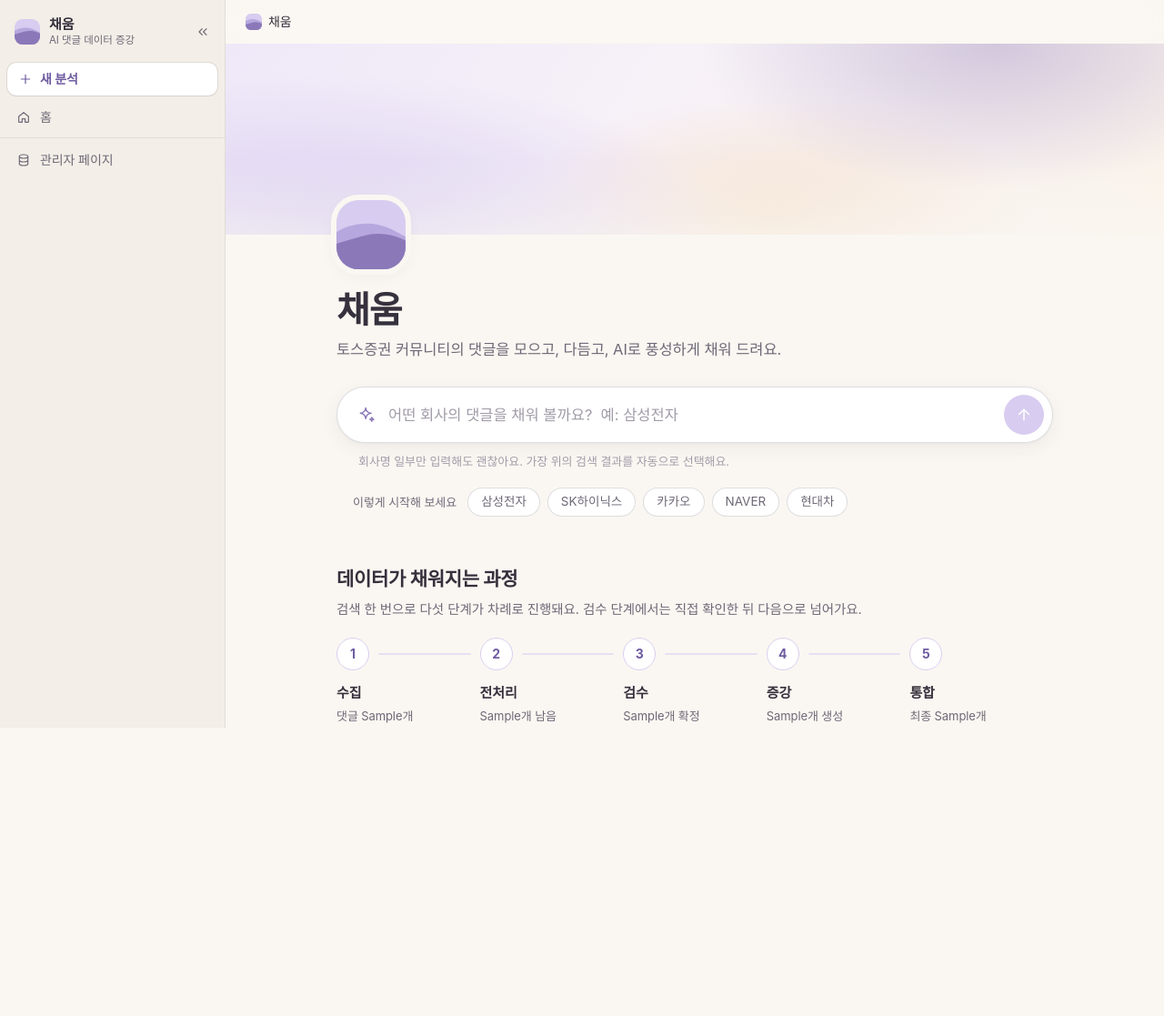
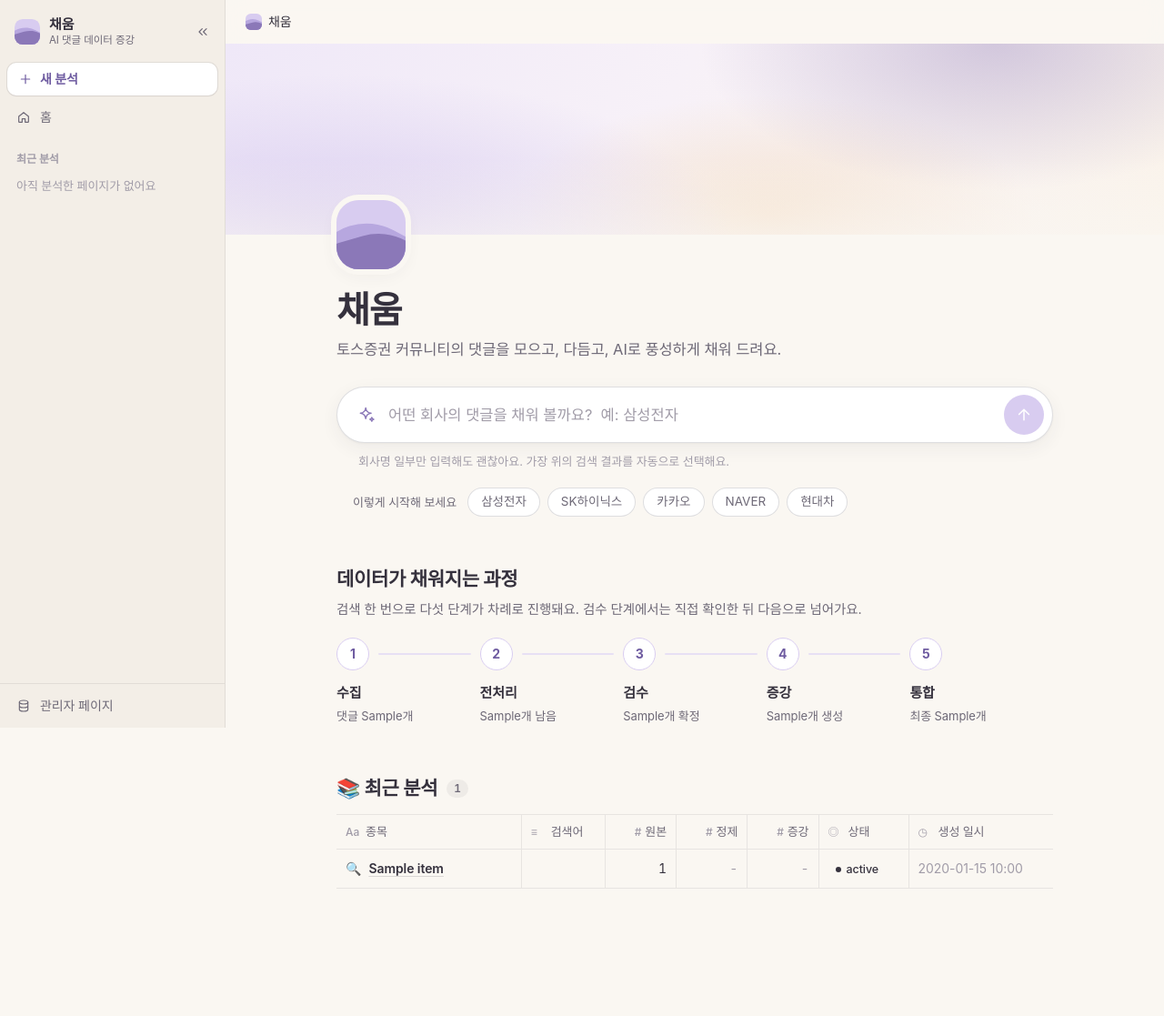
Before and after one commit to JaeYunAn/SSAFY_05-pjt, a Django app: template comments/templates/comments/index.html in a window 1280 px wide. Shown: the whole page at 91% size. Before the commit the page ends 800 px from the top, so only its background shows below. Run offline with Django 5.2, Linux system fonts and the light colour scheme; the template is opened without the code that fills it: most values are stand-ins (such as "Sample title", 1, 10 or a date in 2020); data that the repository does not hold is empty; some web fonts are replaced.

Commit message:
추가 기능: 최근 분석 기록
- 메인 화면에 최근 분석 목록(종목, 검색어, 원본/정제/증강 개수, 상태, 생성 일시) 표시
- 모든 화면의 사이드바에 최근 분석 페이지 목록 표시 (context processor)

Co-Authored-By: Claude Opus 5.5 <noreply@anthropic.com>

```diff
--- /dev/null
+++ b/comments/context_processors.py
@@ -0,0 +1,8 @@
+from .models import CommentAnalysis
+
+
+def sidebar(request):
+    """모든 화면의 사이드바에 최근 분석 페이지 목록을 보여준다."""
+    return {
+        "sidebar_analyses": CommentAnalysis.objects.only("pk", "query", "stock_name", "status", "created_at")[:12],
+    }
--- a/comments/static/comments/style.css
+++ b/comments/static/comments/style.css
@@ -618,6 +618,50 @@ a.crumb:hover { background: var(--hover); }
   animation: pop 0.3s var(--ease) both;
 }
 
+/* 최근 분석 (Notion database) */
+.db-head { display: flex; align-items: center; gap: 10px; margin-bottom: 12px; }
+.db-head .block-title { margin: 0; }
+.table-wrap { overflow-x: auto; border-top: 1px solid var(--line); }
+.db { width: 100%; border-collapse: collapse; font-size: 14px; }
+.db th {
+  padding: 8px 10px;
+  border-bottom: 1px solid var(--line);
+  color: var(--text-2);
+  font-size: 13px;
+  font-weight: 500;
+  text-align: left;
+  white-space: nowrap;
+}
+.db td { padding: 9px 10px; border-bottom: 1px solid var(--line); white-space: nowrap; }
+.db th + th, .db td + td { border-left: 1px solid var(--line); }
+.db .num { text-align: right; font-variant-numeric: tabular-nums; }
+.db tbody tr { transition: background 0.15s; }
+.db tbody tr:hover { background: rgba(53, 49, 61, 0.025); }
+.th-icon { display: inline-block; min-width: 18px; margin-right: 4px; color: var(--text-3); font-size: 12px; }
+.db-title a { display: flex; align-items: center; gap: 8px; font-weight: 600; }
+.db-name { text-decoration: underline; text-decoration-color: var(--line-strong); text-underline-offset: 3px; }
+.db-title a:hover .db-name { text-decoration-color: var(--purple); }
+.open-hint {
+  margin-left: auto;
+  padding: 1px 7px;
+  border: 1px solid var(--line);
+  border-radius: 5px;
+  background: var(--surface);
+  box-shadow: var(--shadow-sm);
+  color: var(--text-2);
+  font-size: 11.5px;
+  font-weight: 600;
+  opacity: 0;
+  transform: translateX(-4px);
+  transition: opacity 0.15s, transform 0.2s var(--ease);
+}
+.db tbody tr:hover .open-hint { opacity: 1; transform: none; }
+
+.empty { padding: 40px 0; text-align: center; border-top: 1px solid var(--line); }
+.empty .mark { margin-bottom: 12px; }
+.empty-title { font-weight: 650; }
+.empty-desc { color: var(--text-2); font-size: 14px; }
+
 /* ==========================================================================
    단계별 데이터 증강 과정 (stepper)
    ========================================================================== */
--- a/comments/templates/comments/base.html
+++ b/comments/templates/comments/base.html
@@ -32,6 +32,21 @@
         {% icon 'home' %}<span>홈</span>
       </a>
     </nav>
+
+    <div class="side-section">
+      <p class="side-label">최근 분석</p>
+      {% for item in sidebar_analyses %}
+        <a class="side-link side-page{% if analysis.pk == item.pk %} is-active{% endif %}"
+           href="{% if item.is_done %}{% url 'comments:result' item.pk %}{% else %}{% url 'comments:review' item.pk %}{% endif %}"
+           title="'{{ item.query }}' 검색 · {{ item.created_at|date:'Y-m-d H:i' }}">
+          <span class="side-emoji" aria-hidden="true">{% if item.is_done %}✨{% else %}🔍{% endif %}</span>
+          <span class="side-text">{{ item.stock_name }}</span>
+          {% if not item.is_done %}<span class="side-badge">검수</span>{% endif %}
+        </a>
+      {% empty %}
+        <p class="side-empty">아직 분석한 페이지가 없어요</p>
+      {% endfor %}
+    </div>
 
     <div class="side-foot">
       <a class="side-link" href="{% url 'admin:index' %}">{% icon 'database' %}<span>관리자 페이지</span></a>
--- a/comments/templates/comments/index.html
+++ b/comments/templates/comments/index.html
@@ -57,4 +57,53 @@
   <p class="block-desc">검색 한 번으로 다섯 단계가 차례로 진행돼요. 검수 단계에서는 직접 확인한 뒤 다음으로 넘어가요.</p>
   {% include 'comments/_steps.html' with current=0 id='flow-steps' %}
 </section>
+
+<section class="block">
+  <div class="db-head">
+    <h2 class="block-title">📚 최근 분석</h2>
+    {% if recent %}<span class="count">{{ recent|length }}</span>{% endif %}
+  </div>
+  {% if recent %}
+    <div class="table-wrap">
+      <table class="db">
+        <thead>
+          <tr>
+            <th><span class="th-icon">Aa</span>종목</th>
+            <th><span class="th-icon">≡</span>검색어</th>
+            <th class="num"><span class="th-icon">#</span>원본</th>
+            <th class="num"><span class="th-icon">#</span>정제</th>
+            <th class="num"><span class="th-icon">#</span>증강</th>
+            <th><span class="th-icon">◎</span>상태</th>
+            <th><span class="th-icon">◷</span>생성 일시</th>
+          </tr>
+        </thead>
+        <tbody>
+          {% for item in recent %}
+            <tr class="reveal" style="--i: {{ forloop.counter0 }}">
+              <td class="db-title">
+                <a href="{% if item.is_done %}{% url 'comments:result' item.pk %}{% else %}{% url 'comments:review' item.pk %}{% endif %}">
+                  <span aria-hidden="true">{% if item.is_done %}✨{% else %}🔍{% endif %}</span>
+                  <span class="db-name">{{ item.stock_name }}</span>
+                  <span class="open-hint">열기</span>
+                </a>
+              </td>
+              <td class="muted">{{ item.query }}</td>
+              <td class="num">{{ item.raw_comments|length }}</td>
+              <td class="num">{% if item.is_done %}{{ item.cleaned_comments|length }}{% else %}<span class="muted">-</span>{% endif %}</td>
+              <td class="num">{% if item.is_done %}{{ item.augmented_comments|length }}{% else %}<span class="muted">-</span>{% endif %}</td>
+              <td><span class="tag tag-status tag-{{ item.status }}">{{ item.get_status_display }}</span></td>
+              <td class="muted">{{ item.created_at|date:"Y-m-d H:i" }}</td>
+            </tr>
+          {% endfor %}
+        </tbody>
+      </table>
+    </div>
+  {% else %}
+    <div class="empty">
+      <span class="mark mark-lg" aria-hidden="true"></span>
+      <p class="empty-title">아직 분석 기록이 없어요</p>
+      <p class="empty-desc">위 입력창에 회사 이름을 넣어 첫 데이터를 채워 보세요.</p>
+    </div>
+  {% endif %}
+</section>
 {% endblock %}
--- a/comments/views.py
+++ b/comments/views.py
@@ -17,8 +17,9 @@ from .services.preprocess import find_profanity, preprocess_comments
 
 
 def index(request):
-    """F601 회사명 입력 화면"""
-    return render(request, "comments/index.html", {"limit": settings.CRAWLER_COMMENT_LIMIT})
+    """F601 회사명 입력 화면 + 최근 분석 기록"""
+    recent = CommentAnalysis.objects.all()[:10]
+    return render(request, "comments/index.html", {"recent": recent, "limit": settings.CRAWLER_COMMENT_LIMIT})
 
 
 def company(request):
--- a/config/settings.py
+++ b/config/settings.py
@@ -68,6 +68,7 @@ TEMPLATES = [
                 'django.template.context_processors.request',
                 'django.contrib.auth.context_processors.auth',
                 'django.contrib.messages.context_processors.messages',
+                'comments.context_processors.sidebar',
             ],
         },
     },
```
